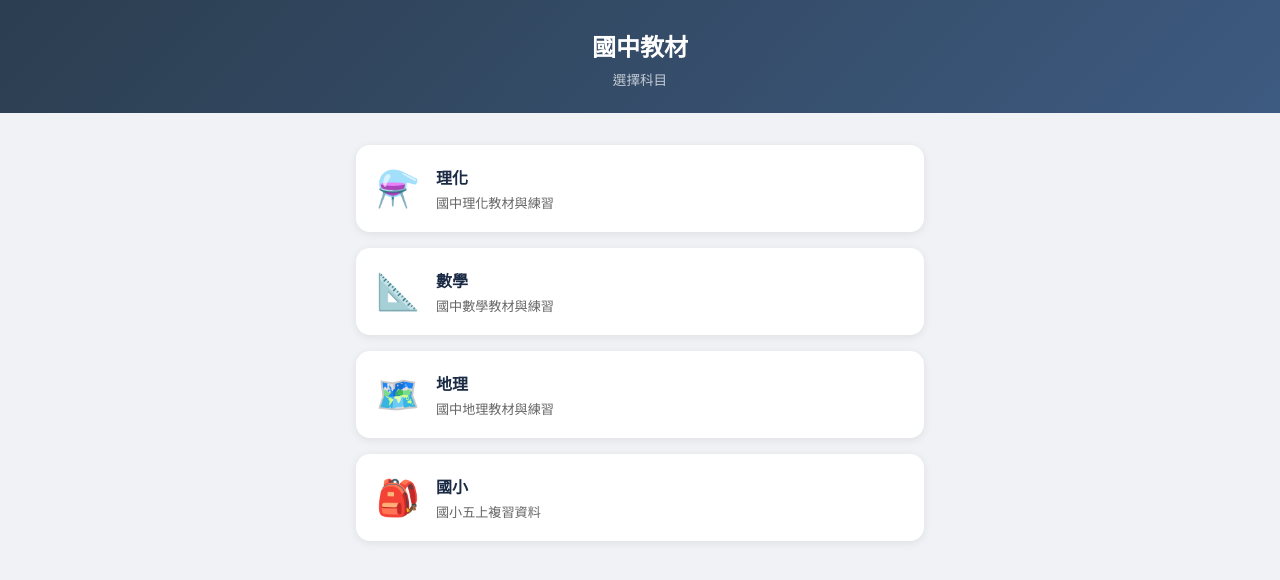
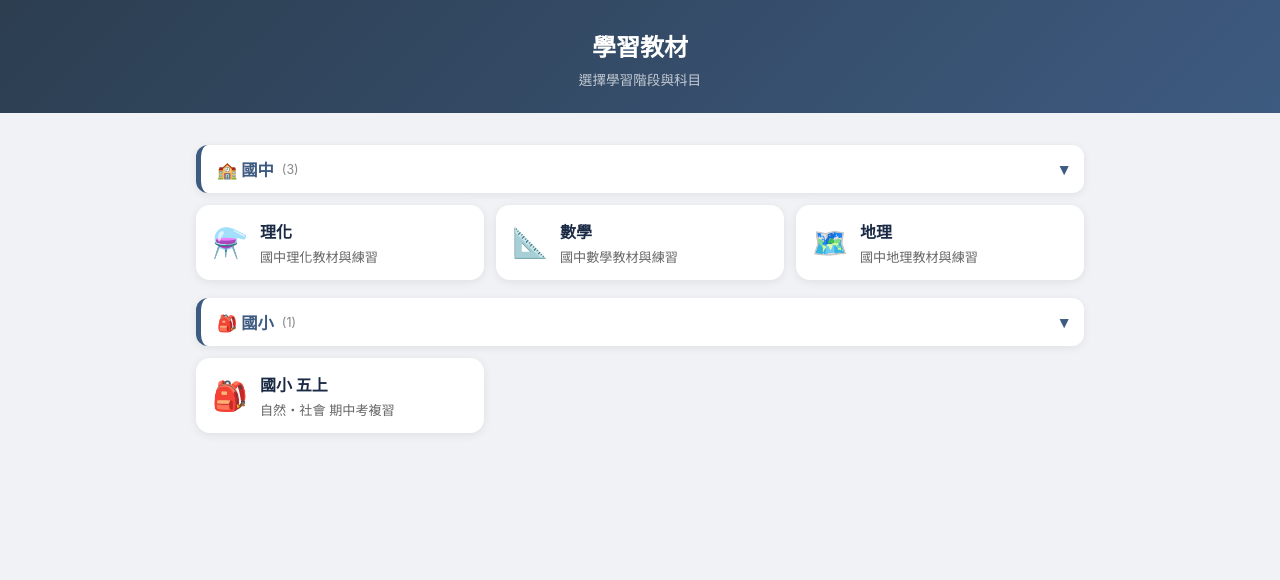
Before and after one commit to ahong0518-hue/Junior_High_School, a plain HTML site: page index.html in a window 1280 px wide. Drawn offline with Linux system fonts and the light colour scheme.

Commit message:
根目錄首頁分流成國中/國小
Co-Authored-By: Claude Sonnet 5.5 <noreply@anthropic.com>

```diff
--- a/index.html
+++ b/index.html
@@ -4,7 +4,7 @@
 <meta name="robots" content="noindex, nofollow">
 <meta charset="UTF-8">
 <meta name="viewport" content="width=device-width, initial-scale=1.0">
-<title>國中教材</title>
+<title>學習教材</title>
 <style>
   * { box-sizing: border-box; margin: 0; padding: 0; }
   body {
@@ -51,42 +51,62 @@
   }
   .card-text h2 { font-size: 1rem; font-weight: 700; color: #1a2a44; }
   .card-text p { font-size: 0.82rem; color: #666; margin-top: 4px; }
+  main { max-width: 920px; display: block; }
+  details.sec { margin-bottom: 18px; }
+  details.sec > summary { list-style: none; cursor: pointer; user-select: none; display: flex; align-items: center; gap: 8px; font-size: 1.02rem; font-weight: 700; color: #3d5a80; padding: 12px 16px; background: white; border-radius: 12px; border-left: 5px solid #3d5a80; box-shadow: 0 2px 8px rgba(0,0,0,0.07); }
+  details.sec > summary::-webkit-details-marker { display: none; }
+  details.sec > summary::after { content: "▾"; margin-left: auto; transition: transform 0.2s; }
+  details.sec:not([open]) > summary::after { transform: rotate(-90deg); }
+  details.sec > summary .cnt { font-size: 0.78rem; font-weight: 400; color: #888; }
+  .grid { display: grid; grid-template-columns: repeat(auto-fill, minmax(260px, 1fr)); gap: 12px; margin-top: 12px; }
+  .grid a.card { padding: 14px 16px; gap: 12px; }
+  .grid .card-icon { font-size: 1.8rem; }
 </style>
 </head>
 <body>
 <header>
-  <h1>國中教材</h1>
-  <p>選擇科目</p>
+  <h1>學習教材</h1>
+  <p>選擇學習階段與科目</p>
 </header>
 <main>
-  <a class="card" href="理化/">
+  <details class="sec" open>
+    <summary>🏫 國中 <span class="cnt">(3)</span></summary>
+    <div class="grid">
+      <a class="card" href="理化/">
     <div class="card-icon">⚗️</div>
     <div class="card-text">
       <h2>理化</h2>
       <p>國中理化教材與練習</p>
     </div>
   </a>
-  <a class="card" href="數學/">
+      <a class="card" href="數學/">
     <div class="card-icon">📐</div>
     <div class="card-text">
       <h2>數學</h2>
       <p>國中數學教材與練習</p>
     </div>
   </a>
-  <a class="card" href="地理/">
+      <a class="card" href="地理/">
     <div class="card-icon">🗺️</div>
     <div class="card-text">
       <h2>地理</h2>
       <p>國中地理教材與練習</p>
     </div>
   </a>
-  <a class="card" href="elementary/">
+    </div>
+  </details>
+  <details class="sec" open>
+    <summary>🎒 國小 <span class="cnt">(1)</span></summary>
+    <div class="grid">
+      <a class="card" href="elementary/">
     <div class="card-icon">🎒</div>
     <div class="card-text">
-      <h2>國小</h2>
-      <p>國小五上複習資料</p>
+      <h2>國小 五上</h2>
+      <p>自然・社會 期中考複習</p>
     </div>
   </a>
+    </div>
+  </details>
 </main>
 </body>
 </html>
```
